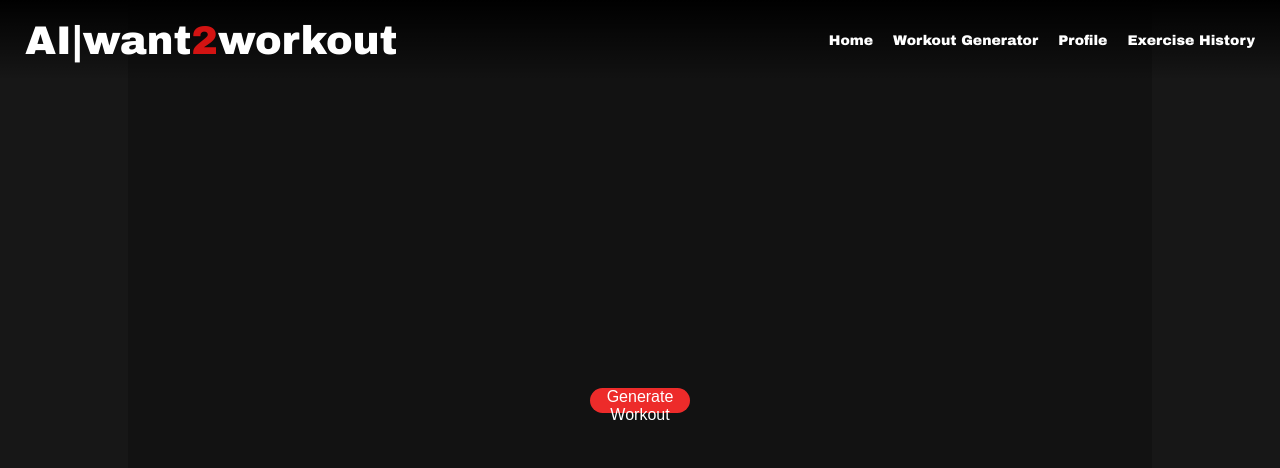
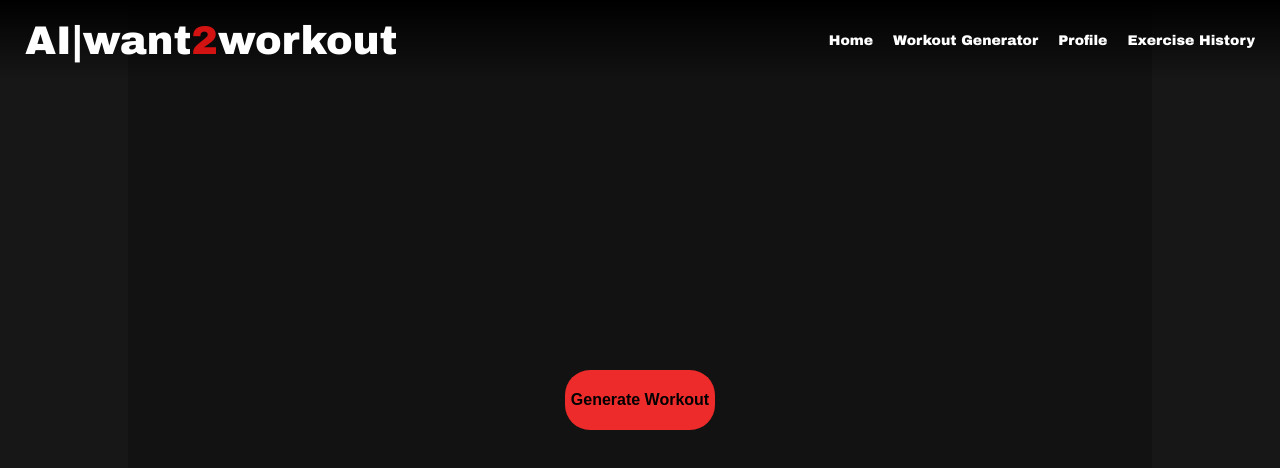
Before and after one commit to kninja99/Citrus-Hack-2023, a Vue app in the folder frontend/: page /generate-workout in a window 1280 px wide. Shown: the top 468 px of the page. Built offline with nearby package versions, Linux system fonts and the light colour scheme.

Commit message:
scuffed tabled styling

```diff
--- a/frontend/src/assets/GenerateWorkout.css
+++ b/frontend/src/assets/GenerateWorkout.css
@@ -7,17 +7,43 @@
     align-items: center;
 }
 
+.generate-workout-btn {
+    width: 150px;
+    height: 60px;
+    background-color: #ED2B2A;
+    border-radius: 25px;
+    font-weight: 600;
+}
+
+.generate-workout-btn:hover {
+    background-color: #D21312;
+}
+
 .workout {
     width: 80%;
     min-width: 350px;
     background-color: rgb(18, 18, 18);
     height: 100%;
     display: flex;
-    justify-content: center;
+    justify-content: space-evenly;
     align-items: center;
+    flex-direction: column;
 }
 
 .workout-table {
     background-color: teal;
     color: #fff;
 }
+
+table {
+    width: 100%;
+    height: 60%;
+}
+
+table,
+th,
+td {
+    border: 1px solid;
+    text-align: center;
+    vertical-align: middle;
+}
--- a/frontend/src/views/GenerateWorkoutView.vue
+++ b/frontend/src/views/GenerateWorkoutView.vue
@@ -28,19 +28,24 @@ export default {
     <div class="container">
         <Header />
         <div class="generate-workout">
-            <div class="workout"><button @click="this.generateWorkout" class="form-btn">Generate Workout</button></div>
+            <div class="workout">
+                <button @click="this.generateWorkout" class="generate-workout-btn">Generate Workout</button>
                 <table v-if="this.workout" class="workout-table">
-                <tr>
+                    <tr class="workout-header-container">
                         <th>Workout Name</th>
                         <th>Muscle Group</th>
                         <th>Difficulty</th>
                         <th>sets</th>
                         <th>reps</th>
                     </tr>
-                <tr v-for="workout in this.workout">
-                    <td v-for="data in workout">{{ data }}</td>
+                    <tr class="workout-data-container" v-for="workout in this.workout">
+                        <td v-for="data in workout" class="workout-data">{{ data }}</td>
+                        <td class="workout-data">4</td>
+                        <td class="workout-data">10</td>
                     </tr>
                 </table>
             </div>
+
+        </div>
     </div>
 </template>
```
Lines whose indentation alone changed are shown as unchanged.
